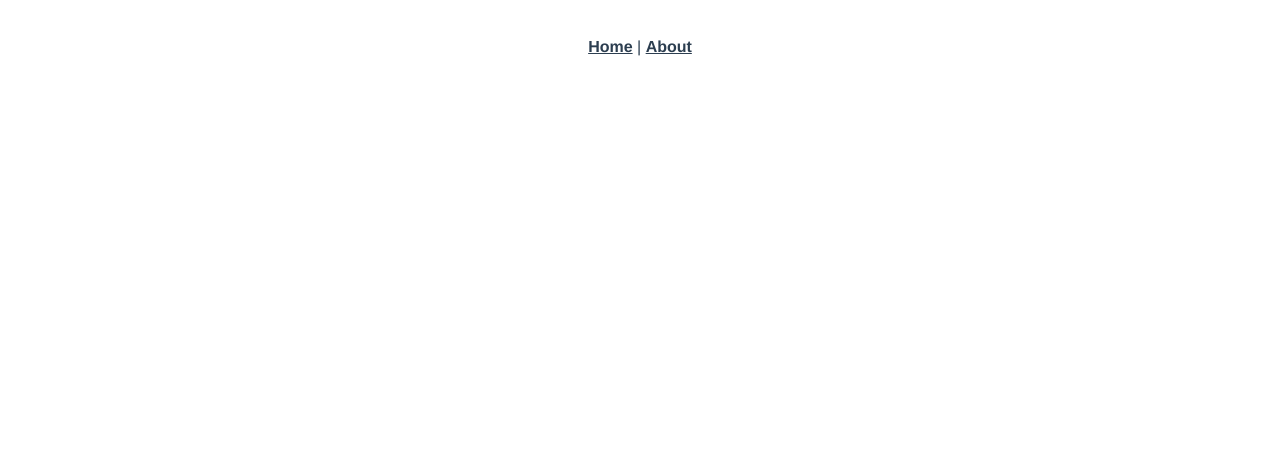
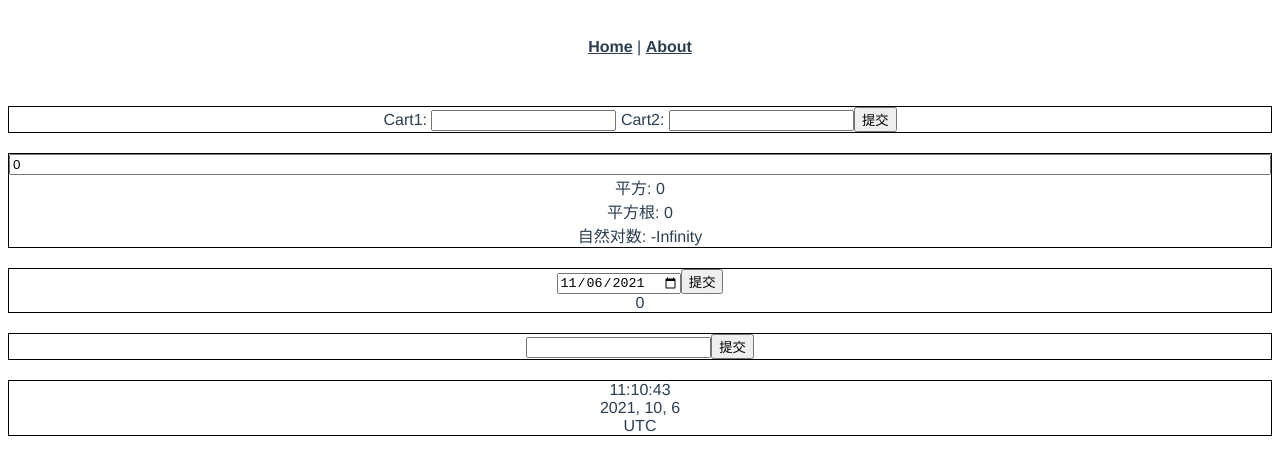
Before and after one commit to nesteiner/htmlwork, a Vue app: page /jswork2 in a window 1280 px wide. Before the commit this address had no page. Shown: the top 470 px of the page. Built offline with nearby package versions, Linux system fonts and the light colour scheme.

Commit message:
javascript work2

```diff
--- a/src/router/index.ts
+++ b/src/router/index.ts
@@ -26,9 +26,15 @@ const routes: Array<RouteRecordRaw> = [
 		component: () => import('@/views/css.vue')
 	},
 	{
-	  path: '/jswork',
-	  name: 'jswork',
-	  component: () => import('@/views/jswork.vue')
+		path: '/jswork',
+		name: 'jswork',
+		component: () => import('@/views/jswork.vue')
+	},
+
+	{
+		path: '/jswork2',
+		name: 'jswork',
+		component: () => import('@/views/jswork2.vue')
 	}
 ]
 
--- a/src/views/Home.vue
+++ b/src/views/Home.vue
@@ -2,7 +2,8 @@
   <div class="home">
     <router-link to="/canvas">Canvas work</router-link> <br>
     <router-link to="/css">CSS work</router-link> <br>
-    <router-link to="/jswork">JS work</router-link>
+    <router-link to="/jswork">JS work</router-link> <br>
+    <router-link to="/jswork2">JS work2</router-link>
   </div>
 </template>
 
--- /dev/null
+++ b/src/views/jswork2.vue
@@ -0,0 +1,182 @@
+<template>
+  <div class="jswork2">
+    <div class="practise-1">
+      <label>
+	Cart1:
+	<input type="text" v-model="data.consargs1">
+      </label>
+
+      <label>
+	Cart2:
+	<input type="text" v-model="data.consargs2">
+      </label>
+
+      <button @click="submit">提交</button>
+      <span> {{data.result}} </span>
+        </div>
+
+    <div class="practise-2">
+      <input type="number" v-model="inputProp.number">
+      <span>平方: {{ inputProp.number * inputProp.number }}</span>
+      <span>平方根: {{ Math.sqrt(inputProp.number) }}</span>
+      <span>自然对数: {{ Math.log(inputProp.number) }}</span>
+        </div>
+
+    <div class="practise-3">
+      <input type="date" v-model="inputProp.date">
+      <button @click="submitDay">提交</button>
+      <div>
+	<span>{{ outputProp.dayOfYear }}</span>
+      </div>
+        </div>
+
+    <div class="practise-4">
+      <input type="text" v-model="inputProp.string">
+      <button @click="submitString">提交</button>
+      <div>
+	<span>
+	  {{outputProp.string}}
+	</span>
+      </div>
+        </div>
+
+    <div class="practise-5">
+      <div>
+	<span>{{clock.hour}}:</span>
+	<span>{{clock.minute}}:</span>
+	<span>{{clock.second}}</span>
+      </div>
+
+      <div>
+        <span>{{clock.year}}, </span>
+	<span>{{clock.month}}, </span>
+	<span>{{clock.day}}</span>
+      </div>
+
+      <div>
+	<span>{{clock.timezone}}</span>
+      </div>
+    </div>
+
+  </div>
+
+</template>
+
+<script lang="ts" setup>
+ import { reactive } from "@vue/reactivity";
+ import { onMounted } from "@vue/runtime-core";
+
+ let data = reactive({
+   consargs1: '',
+   consargs2: '',
+   result: '',
+ })
+
+ let inputProp = reactive({
+   number: 0,
+   string: '',
+   date: '2021-11-06',
+ })
+
+ let outputProp = reactive({
+   string: '',
+   dayOfYear: 0,
+ })
+
+ let clock = reactive({
+   hour: '',
+   minute: '',
+   second: '',
+   year: '',
+   month: '',
+   day: '',
+   timezone: ''
+ })
+
+ class Car {
+   color: string;
+   price: number;
+   weight: number;
+   brand: string;
+
+   constructor(color: string, price: number, weight: number, brand: string) {
+     this.color = color;
+     this.price = price;
+     this.weight = weight;
+     this.brand = brand;
+   }
+
+   compare(other: Car): string {
+     if (this.price == other.price) {
+       return "价格一致"
+     } else {
+       return this.price > other.price ? this.brand : other.brand
+     }
+   }
+ }
+
+ let generator = (s: string) => {
+   let args = s.split(",");
+
+   return new Car(
+     args[0],
+     parseInt(args[1]),
+     parseInt(args[2]),
+     args[3]
+   )
+ }
+
+ let submit = () => {
+   let car1 = generator(data.consargs1.trim())
+   let car2 = generator(data.consargs2.trim())
+
+   data.consargs1 = ''
+   data.consargs2 = ''
+
+   data.result = car1.compare(car2)
+ }
+
+ let submitDay = () => {
+   var now = new Date(inputProp.date)
+   var start = new Date(now.getFullYear(), 0, 0);
+   var diff = (now - start) + ((start.getTimezoneOffset() - now.getTimezoneOffset()) * 60 * 1000);
+   var oneDay = 1000 * 60 * 60 * 24;
+   var day = Math.floor(diff / oneDay);
+
+   outputProp.dayOfYear = day
+ }
+
+ let submitString = () => {
+   let chs = Array.from(inputProp.string)
+   outputProp.string = chs.filter(ch => ch >= '0' && ch <= '9').reduce((r, x) => r += x, "")
+ }
+
+ let padding = (num: number) =>  num < 10 ? "0" + String(num) : String(num)
+
+ onMounted(() => {
+   setInterval(() => {
+     let now = new Date()
+     clock.hour = padding(now.getHours())
+     clock.minute = padding(now.getMinutes())
+     clock.second = padding(now.getSeconds())
+
+     clock.year = now.getFullYear();
+     clock.month = now.getMonth();
+     clock.day = now.getDay();
+     clock.timezone = Intl.DateTimeFormat().resolvedOptions().timeZone
+   }, 1000)
+ })
+</script>
+
+<style scoped>
+ div.jswork2>div {
+   border: 1px solid black;
+   margin: 20px auto;
+ }
+
+ div.practise-2 {
+   display: flex;
+   flex-direction: column;
+ }
+
+</style>
```
